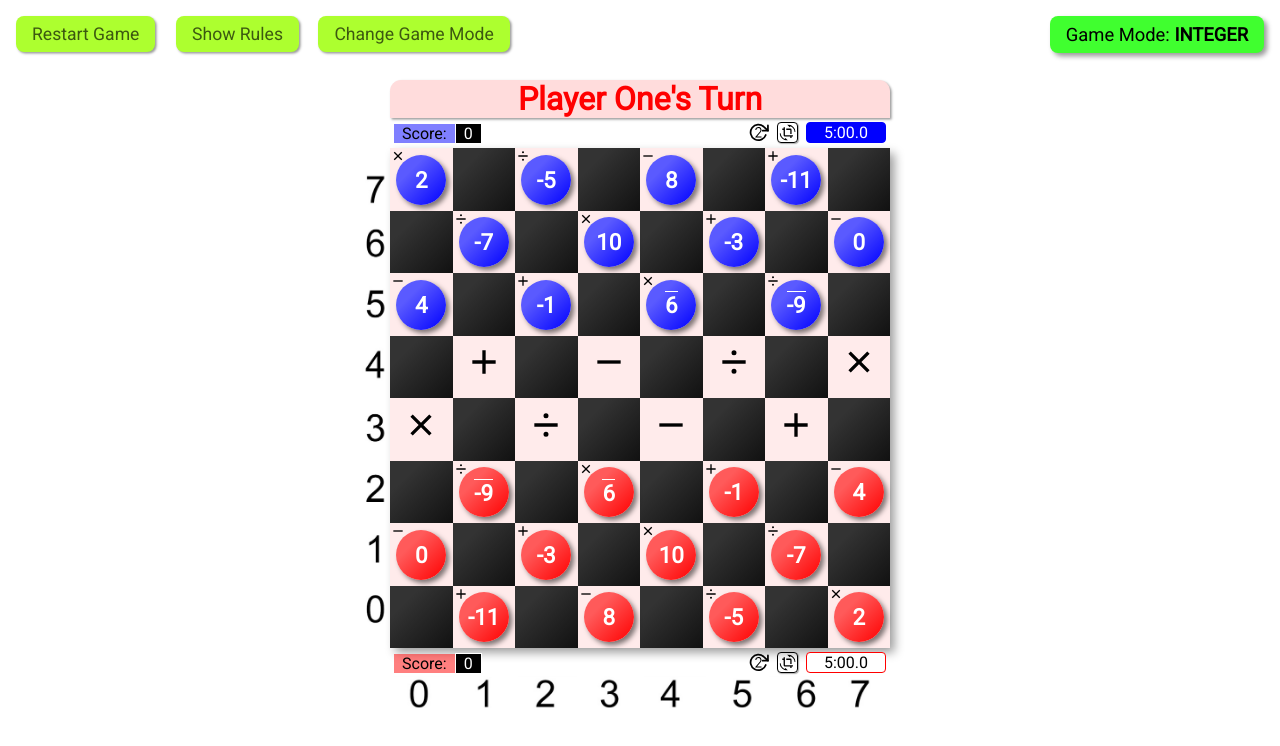
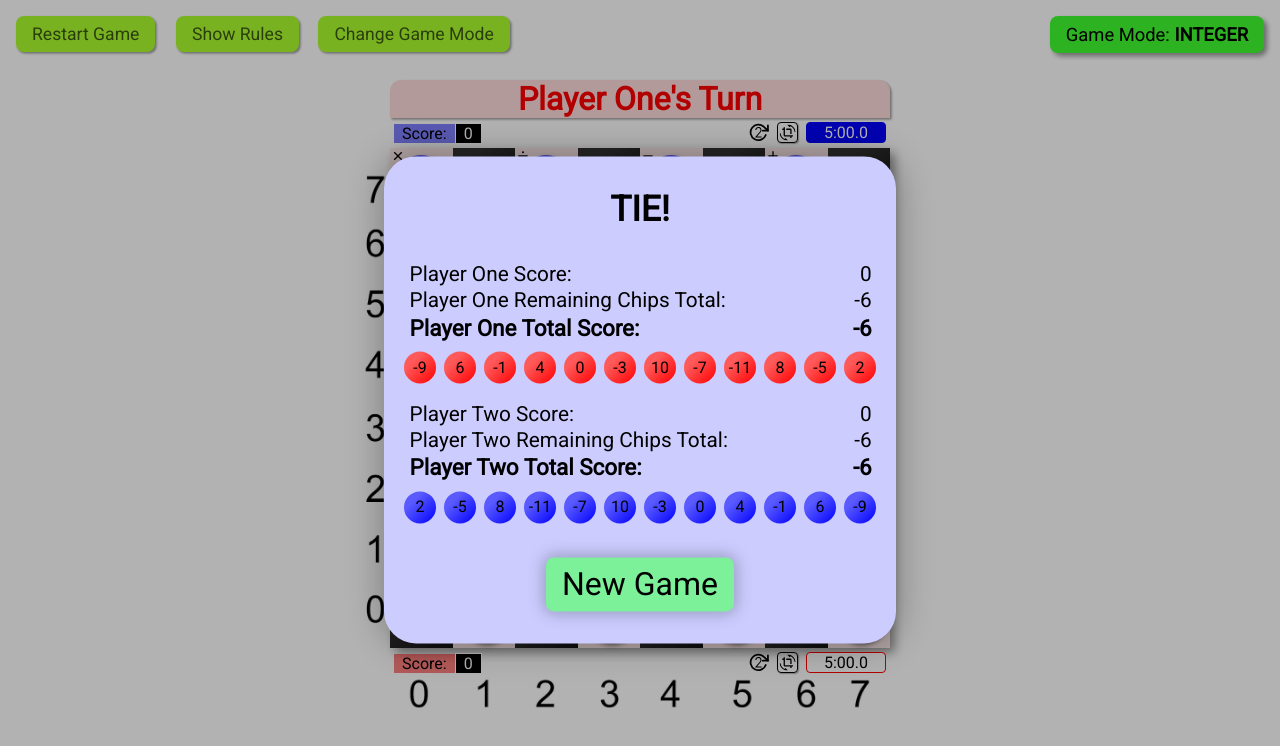
Before and after one commit to nephriteagain/damath, a React (Vite) app: page / in a window 1280 px wide. Shown: the top 746 px of the page. Built offline with nearby package versions, Linux system fonts and the light colour scheme.

Commit message:
new winner modal

```diff
--- a/src/components/Score.tsx
+++ b/src/components/Score.tsx
@@ -5,9 +5,16 @@ export function ScoreOne() {
 
   const { playerOneScore } = useGlobalContext()
 
+  let displayScore = playerOneScore
+  if (playerOneScore % 1 !== 0 && playerOneScore.toString().split('.')[1].length >= 3) {
+    displayScore = playerOneScore.toFixed(2)
+  }
+
   return (
     <div className="score-one">
-      <span className='score-text'>Score:</span><span className='score-span'>{playerOneScore}</span>
+      <span className='score-text'>Score:</span><span className='score-span'>
+        {displayScore}
+      </span>
     </div>
   )
 }
@@ -16,9 +23,16 @@ export function ScoreTwo() {
 
   const { playerTwoScore } = useGlobalContext()
 
+  let displayScore = playerTwoScore
+  if (playerTwoScore % 1 !== 0 && playerTwoScore.toString().split('.')[1].length >= 3) {
+    displayScore = playerTwoScore.toFixed(2)
+  }
+
   return (
     <div className="score-two">
-      <span className='score-text'>Score:</span><span className='score-span'>{playerTwoScore}</span>
+      <span className='score-text'>Score:</span><span className='score-span'>
+        {displayScore}
+      </span>
     </div>
   )
 }
--- a/src/components/WinnerModal.tsx
+++ b/src/components/WinnerModal.tsx
@@ -1,4 +1,4 @@
-import { useEffect } from 'react'
+import { useEffect, useState } from 'react'
 import { useGlobalContext } from "../context/GameContext"
 
 import '../sass/WinnerModal.scss'
@@ -6,6 +6,14 @@ import '../sass/WinnerModal.scss'
 
 function WinnerModal() {
 
+  const [ playerOneRemain, setPlayerOneRemain ] = useState([])
+  const [ playerTwoRemain, setPlayerTwoRemain ] = useState([])
+
+  const [ remainOneTotal, setRemainOneTotal] = useState(0)
+  const [ remainTwoTotal, setRemainTwoTotal] = useState(0)
+
+  const [ oneGrandTotal, setOneGrandTotal ] = useState(0)
+  const [ twoGrandTotal, setTwoGrandTotal ] = useState(0)
 
   const { playerOneTurn, handleRestart, gameMode, timeSup, playerOneScore, playerTwoScore, boardData, gameOver, setPlayerOneScore, setPlayerTwoScore } = useGlobalContext()
 
@@ -13,8 +21,11 @@ function WinnerModal() {
   useEffect(() => {
   if (!gameOver) return
 
-  let totalOne = playerOneScore
-  let totalTwo = playerTwoScore
+  let totalOne = 0
+  let totalTwo = 0
+
+  let remainingChipsOne = []
+  let remainingChipsTwo = []
 
   boardData.forEach(item => {
     if (!item?.playable) return
@@ -22,81 +33,67 @@ function WinnerModal() {
 
     if (item?.piece === 'z' && !item?.king) {
       totalOne = totalOne +  item?.value
+      remainingChipsOne.push({value: item?.value, type: 'normal'})
     }
     if (item?.piece === 'z' && item?.king) {
       totalOne = totalOne +  (item?.value * 2)
+      remainingChipsOne.push({value: item?.value, type: 'king'})
     }
     if (item?.piece === 'x' && !item?.king) {
       totalTwo = totalTwo +  item?.value
+      remainingChipsTwo.push({value: item?.value, type: 'normal'})
+
     }
     if (item?.piece === 'x' && item?.king) {
       totalTwo = totalTwo +  (item?.value * 2)
+      remainingChipsTwo.push({value: item?.value, type: 'king'})
     }
 
   })
 
-  setPlayerOneScore(totalOne)
-  setPlayerTwoScore(totalTwo)
+  setRemainOneTotal(totalOne)
+  setRemainTwoTotal(totalTwo)
+
+  setPlayerOneRemain(remainingChipsOne)
+  setPlayerTwoRemain(remainingChipsTwo)
+
+  setOneGrandTotal(totalOne + playerOneScore)
+  setTwoGrandTotal(totalTwo + playerTwoScore)
 
   }, [gameOver])
-  // if (timeSup) {
-  //   return (
-  //   <div className='modal-background'>
-  //     <div className='winner-modal'>
-  //       <p>
-  //       {playerOneTurn ? 'PLAYER TWO WIN!' : 'PLAYER ONE WIN!'}
-  //       </p>
-  //       <button className="btn-new-game"
-  //         onClick={handleRestart}
-  //       >
-  //         New Game
-  //       </button>
-  //     </div>
-  //   </div>
-  //   )
-  // }
 
-
-  // else if (gameMode === 'dama') {
-  //   return (
-  //   <div className='modal-background'>
-  //     <div className='winner-modal'>
-  //       <p>
-  //       {playerOneTurn ? 'PLAYER TWO WIN!' : 'PLAYER ONE WIN!'}
-  //       </p>
-  //       <button className="btn-new-game"
-  //         onClick={handleRestart}
-  //       >
-  //         New Game
-  //       </button>
-  //     </div>
-  //   </div>
-  //   )
-  // }
-  // else if (gameMode === 'perdigana') {
-  //   return (
-  //   <div className='modal-background'>
-  //     <div className='winner-modal'>
-  //       <p>
-  //       {!playerOneTurn ? 'PLAYER TWO WIN!' : 'PLAYER ONE WIN!'}
-  //       </p>
-  //       <button className="btn-new-game"
-  //         onClick={handleRestart}
-  //       >
-  //         New Game
-  //       </button>
-  //     </div>
-  //   </div>
-  //   )
-  // }
   return (
     <div className='modal-background'>
       <div className='winner-modal'>
-        <p>
-        {playerOneScore > playerTwoScore && 'PLAYER ONE WINS!'}
-        {playerOneScore < playerTwoScore && 'PLAYER TWO WINS!'}
-        {playerOneScore === playerTwoScore && 'TIE!'}
+        <p className='game-result'>
+        {oneGrandTotal > twoGrandTotal && 'PLAYER ONE WINS!'}
+        {twoGrandTotal < oneGrandTotal && 'PLAYER TWO WINS!'}
+        {oneGrandTotal === twoGrandTotal && 'TIE!'}
         </p>
+        <p className='score-p1'>Player One Score: <span className='scores'>{playerOneScore}</span></p>
+        <p className='score-p1'>Player One Remaining Chips Total: <span className='scores'>{remainOneTotal}</span></p>
+        <p className='score-p1 total'>Player One Total Score: <span className='scores total'>{oneGrandTotal}</span></p>
+
+        {playerOneRemain.length &&
+        <div className='chips-p1'>
+          {playerOneRemain.map(item => {
+            if (item.type === 'normal') return <div className='p1'>{item.value}</div>
+            if (item.type === 'king') return <div className='p1 king'>{item.value}</div>
+          })}
+        </div>}
+
+        <p className='score-p2'>Player Two Score: <span className='scores'>{playerTwoScore}</span></p>
+        <p className='score-p2'>Player Two Remaining Chips Total: <span className='scores'>{remainTwoTotal}</span></p>
+        <p className='score-p2 total'>Player Two Total Score: <span className='scores total'>{twoGrandTotal}</span></p>
+
+        {playerTwoRemain.length &&
+        <div className='chips-p2'>
+          {playerTwoRemain.map(item => {
+            if (item.type === 'normal') return <div className='p2'>{item.value}</div>
+            if (item.type === 'king') return <div className='p2 king'>{item.value}</div>
+          })}
+        </div>}
+
         <button className="btn-new-game"
         onClick={handleRestart}
         >
--- a/src/context/GameContext.tsx
+++ b/src/context/GameContext.tsx
@@ -54,7 +54,7 @@ export const GlobalProvider = ({children}: GlobalContextProviderProps) => {
   const [ possibleMoves, setPossibleMoves ] = useState([])
   const [ playerOneTurn, setPlayerOneTurn ] = useState(randomBool()) // player one will still be first to move regardless
   const [ playerChipsCount, setPlayerChipsCount ] = useState({p1: 12, p2: 12})
-  const [ gameOver, setGameOver ] = useState(false)
+  const [ gameOver, setGameOver ] = useState(true)
   const [ jumpedChip, setJumpedChip ] = useState(null)
   const [multipleCapture, setMultipleCapture] = useState(false)
   const [forceCapture, setForceCapture] = useState(false)
--- /dev/null
+++ b/src/data/rules.ts
@@ -0,0 +1,20 @@
+export const RULES: string[] = [
+  "Set the starting position of the chips.",
+
+  "Toss a coin to determine which player will have the first ‘move’.",
+
+  "Moving a chip means sliding it diagonally in the forward direction only except when taking an opponent's chip or if a 'dama’ chip takes an opponent's chip.",
+
+  "The two players alternately take turns in moving a chip(a pass is not allowed). + A player who touches a chip {touch move’) is required to move unless it ts not possible to do so. After each ‘move’, a player has to record his or her ‘move’ in a scoresheet (only one scoresheet will be used by the two players).",
+
+  "Each player is allotted one minute per ‘move’ including the recording of the 'move’ and the corresponding score in the scoresheet. In as much as taking a chip or chips 1s mandatory, then the one-minute per ‘move’ does not apply in this situation. In taking an opponent's chip. the taker’ chip jumps over the ‘taken’ chip and uses any of the four operation symbols of +, -_ x, and -:- where the taker chip lands.",
+
+  `A chip is declared ‘dama’ if’ it stops in any of the following squares of the opposing player: (1.0) (3.0) (5.0) (7.0) Similarly the opposing player's chip is declared 'dama’  if it stops in any of the following squares: (0.7) (2.7){4.7) (6.7) - A 'dama’ chip can slide diagonally forward or backward in any unoccupied square as long as no opponent's chip blocks its path. It could take a chip or chips whereby its corresponding sum. difference, product or quotient 1s doubled. Sunilarly if an ordinary chip takes an opponent's 'dama’ chip, its score 1s also doubled. Correspondingly, if a 'dama’ chip takes an opponent's ‘dama’ chip. then its score 1s quadrupled - A taker’ chip can take one chip or more than one chips with the required option to take the greater number of chips. - Between "a
+'dama’ chip taking an opponent's chip” and "a chip taking an opponent's chip”, the former prevails. - A taker’ or taken dama’ chip should be identified by encircling it in the scoresheet.`,
+
+"The game ends if the 20-minute game period lapsed: - the moves are repetitive: © a player has no more chips to move: - an opponent's chip 1s ‘cornered’",
+
+"The remaining chip or chips of the players are to be added to their respective scores. If the remaining chip is a 'dama’. then its score 1s also doubled.",
+
+"The player with the greater accumulated total score wins the game."
+]
--- a/src/gamelogic/formula/solve.ts
+++ b/src/gamelogic/formula/solve.ts
@@ -30,6 +30,7 @@ export function solve(chipToBeTaken, pieceToMove, placeToLand) {
     const twoDeci = total.toFixed(2)
     total = Number(twoDeci)
   }
-  console.log(slice, 'slice')
+
+
   return total
 }
--- a/src/sass/Rules.scss
+++ b/src/sass/Rules.scss
@@ -57,12 +57,6 @@
   font-size: 0.9rem;
 }
 
-.perdigana-rule {
-  text-align: justify;
-  opacity: 0.9;
-  font-size: 0.9rem;
-  padding-left: 1.2rem;
-}
 
 .source {
   font-size: 0.8rem;
--- a/src/sass/WinnerModal.scss
+++ b/src/sass/WinnerModal.scss
@@ -19,7 +19,6 @@
   top: 50%;
   left: 50%;
   transform: translate(-50%, -50%);
-  text-align: center;
   background-color: #ccccff;
   padding-block: 2rem;
   // margin-bottom: 10rem;
@@ -27,11 +26,13 @@
   box-shadow: 0 0 2rem 0.3rem rgba(0, 0, 0, 0.25);
 }
 
-.winner-modal p {
-    font-size: 2.5rem;
-    margin-bottom: 5rem;
-    font-weight: bold;
+.game-result {
+  font-weight: bold;
+  text-align: center;
+  font-size: 2.2rem;
+  margin-bottom: 2rem;
 }
+
 
 .btn-new-game {
   cursor: pointer;
@@ -53,6 +54,57 @@
   color: #fff;
 }
 
+.chips-p1, .chips-p2 {
+  display: flex;
+  flex-wrap: wrap;
+  align-items: center;
+  justify-content: center;
+  margin-top: 0.5rem;
+  margin-bottom: 1rem;
+}
+
+.p1, .p2 {
+  display: inline;
+  display: flex;
+  text-align: center;
+  justify-content: center;
+  align-items: center;
+  width: 2rem;
+  height: 2rem;
+  font-size: 1rem;
+  margin-inline: 0.25rem;
+  margin-block: 0.15rem;
+  border-radius: 50%;
+}
+
+.king {
+  border: 0.2rem dashed white;
+}
+
+.p1 {
+  background: linear-gradient(to top left, red 0%, rgb(255, 90, 90) 70%)
+}
+.p2 {
+  background: linear-gradient(to top left, blue 0%, rgb(90, 90, 255) 70%)
+}
+
+.score-p1,
+.score-p2 {
+  position: relative;
+  margin-left: 5%;
+  font-size: 1.3rem;
+  margin-block: 0.15rem;
+}
+
+.scores {
+  position: absolute;
+  right: 5%;
+}
+
+.total {
+  font-weight: 900 !important;
+  font-size: 1.4rem;
+}
 
 @include media-xsm {
   .winner-modal {
@@ -60,7 +112,11 @@
     max-width: 400px;
   }
 
-  .winner-modal p {
-    font-size: 2rem;
+  .score-p1,
+  .score-p2 {
+    font-size: 1rem;
+  }
+  .total {
+    font-size: 1.1rem;
   }
 }
```
Also changed, not shown: src/components/Rules.tsx (+11 -54 lines).
